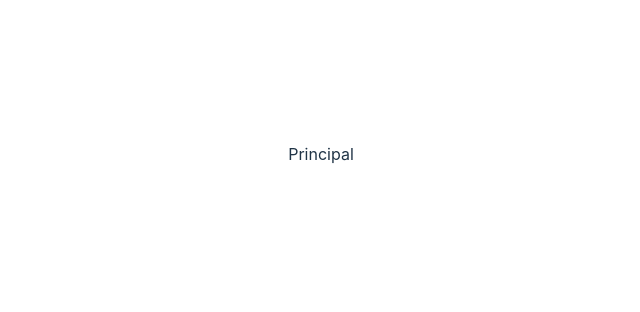
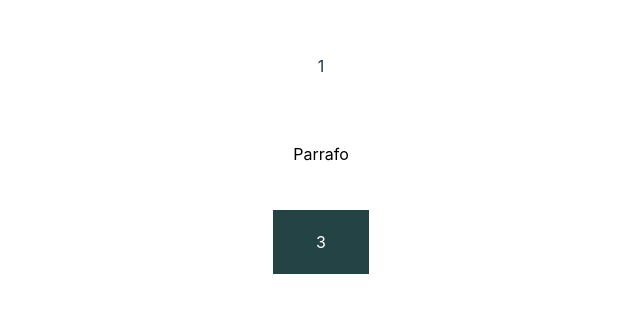
Before and after one commit to AngelSuarez03/Cursos_IVAI, a React (Vite) app: page / in a window 1280 px wide. Shown: the part 246-558 px from the top of the page, without its empty margins (319-959 px from the left). Built offline with nearby package versions, Linux system fonts and the light colour scheme.

Commit message:
Header y Flooter

```diff
--- a/src/Principal/Principal.css
+++ b/src/Principal/Principal.css
@@ -0,0 +1,31 @@
+.layout {
+    width: 100%;
+    display: grid;
+    grid:
+        "header" auto
+        "main" 1fr
+        "footer" auto
+        / 1fr;
+    gap: 8px;
+}
+
+.header {
+    grid-area: header;
+    background: linear-gradient(to bottom, #ffffff, rgba(255, 255, 255, 0));
+    padding: 20px;
+    text-align: center;
+}
+
+.main {
+    grid-area: main;
+    padding: 20px;
+    color: #000;
+}
+
+.footer {
+    grid-area: footer;
+    background-color: #234345;
+    padding: 20px;
+    text-align: center;
+    color: white;
+}
--- a/src/Principal/Principal.jsx
+++ b/src/Principal/Principal.jsx
@@ -4,8 +4,15 @@ import './Principal.css'
 function Principal() {
     return(
     <>
-    <p>Principal</p>
+        <section class="layout">
+        <div class="header">1</div>
+        <div class="main">
+            <p>Parrafo</p>
+        </div>
+        <div class="footer">3</div>
+        </section>
     </>
     );
 }
+
 export default Principal;
--- a/src/Principal/index.css
+++ b/src/Principal/index.css
@@ -1,4 +1,5 @@
 body {
+    background-color: #234345;
     margin: 0;
     padding: 0;
   }
```
